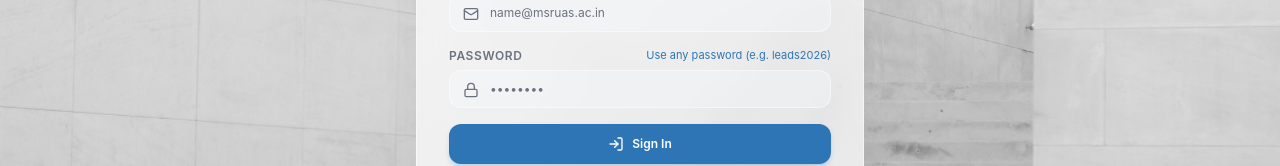
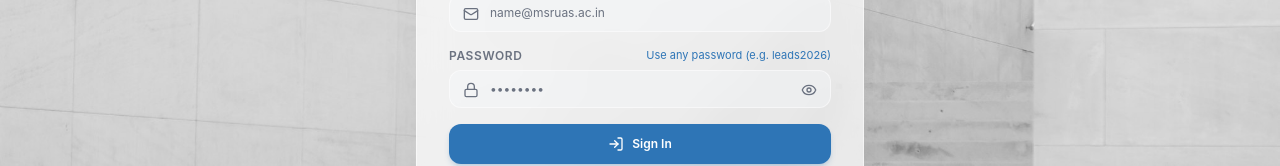
Before and after one commit to Kayo2970/ERP, a Next.js app in the folder leads-dashboard/: page / in a window 1280 px wide. Shown: the part 379-545 px from the top of the page. Built offline with nearby package versions, Linux system fonts and the light colour scheme.

Commit message:
feat: add view/hide password toggle button on login screen

```diff
--- a/leads-dashboard/src/app/page.tsx
+++ b/leads-dashboard/src/app/page.tsx
@@ -2,13 +2,14 @@
 
 import React, { useState, useEffect } from 'react';
 import { useRouter } from 'next/navigation';
-import { ShieldAlert, LogIn, Mail, Lock } from 'lucide-react';
+import { ShieldAlert, LogIn, Mail, Lock, Eye, EyeOff } from 'lucide-react';
 import { getMembers, logAuditEvent } from '@/lib/local-data';
 
 export default function LoginPage() {
   const router = useRouter();
   const [email, setEmail] = useState('');
   const [password, setPassword] = useState('');
+  const [showPassword, setShowPassword] = useState(false);
   const [error, setError] = useState('');
   const [isLoading, setIsLoading] = useState(false);
   const [themeLoaded, setThemeLoaded] = useState(false);
@@ -132,13 +133,21 @@ export default function LoginPage() {
             <div className="relative">
               <Lock className="absolute left-3.5 top-3 h-4 w-4 text-theme-text-secondary" />
               <input
-                type="password"
+                type={showPassword ? 'text' : 'password'}
                 required
                 value={password}
                 onChange={(e) => setPassword(e.target.value)}
                 placeholder="••••••••"
-                className="w-full pl-10 pr-4 py-2.5 bg-theme-background/40 border border-theme-card-border rounded-xl text-theme-text-primary placeholder-theme-text-secondary focus:outline-none focus:border-accent text-xs transition-all"
+                className="w-full pl-10 pr-10 py-2.5 bg-theme-background/40 border border-theme-card-border rounded-xl text-theme-text-primary placeholder-theme-text-secondary focus:outline-none focus:border-accent text-xs transition-all"
               />
+              <button
+                type="button"
+                onClick={() => setShowPassword(!showPassword)}
+                className="absolute right-3 top-2.5 p-0.5 rounded text-theme-text-secondary hover:text-theme-text-primary transition-all cursor-pointer"
+                title={showPassword ? 'Hide password' : 'View password'}
+              >
+                {showPassword ? <EyeOff className="h-4 w-4" /> : <Eye className="h-4 w-4" />}
+              </button>
             </div>
           </div>
 
```
